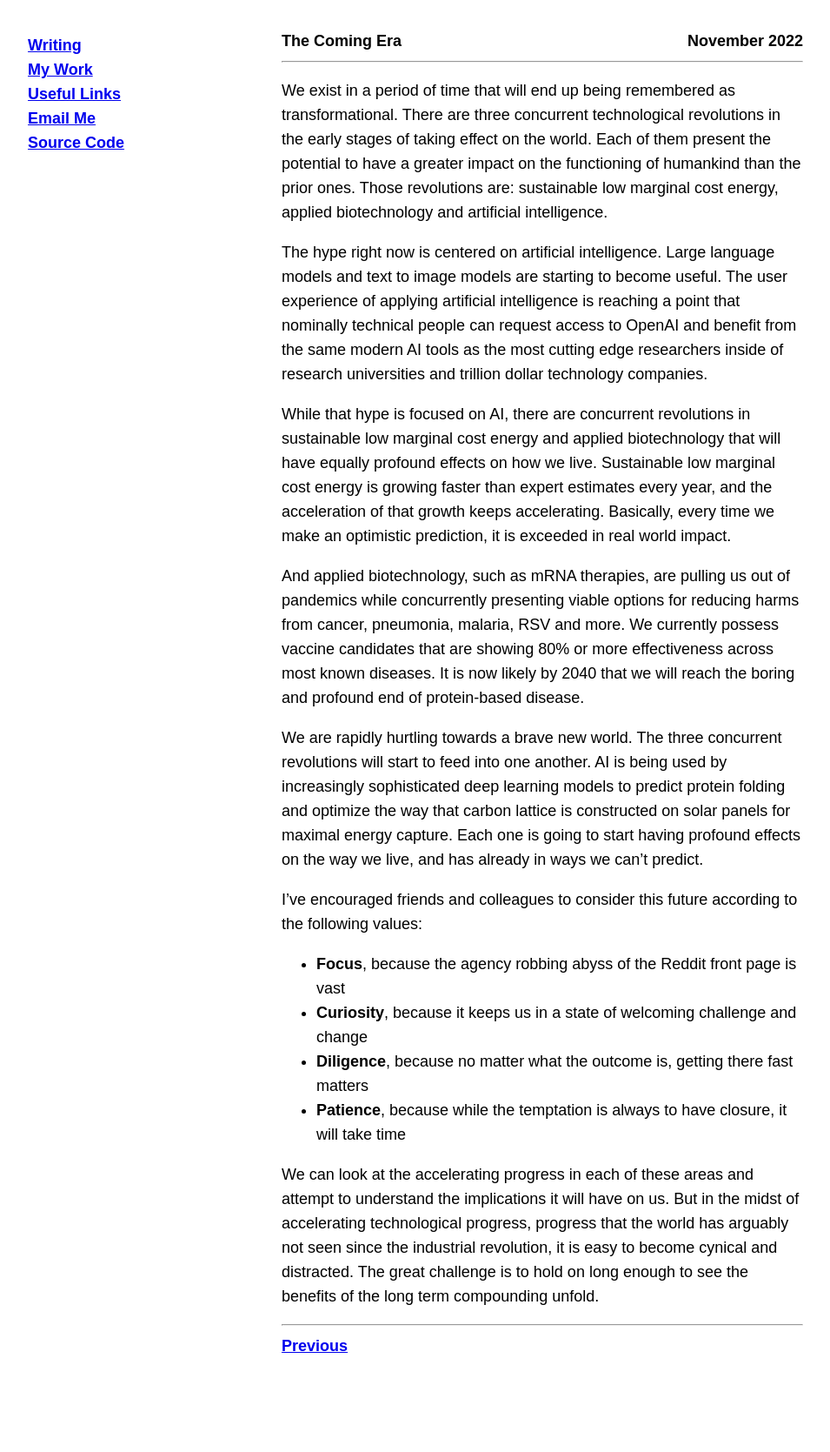
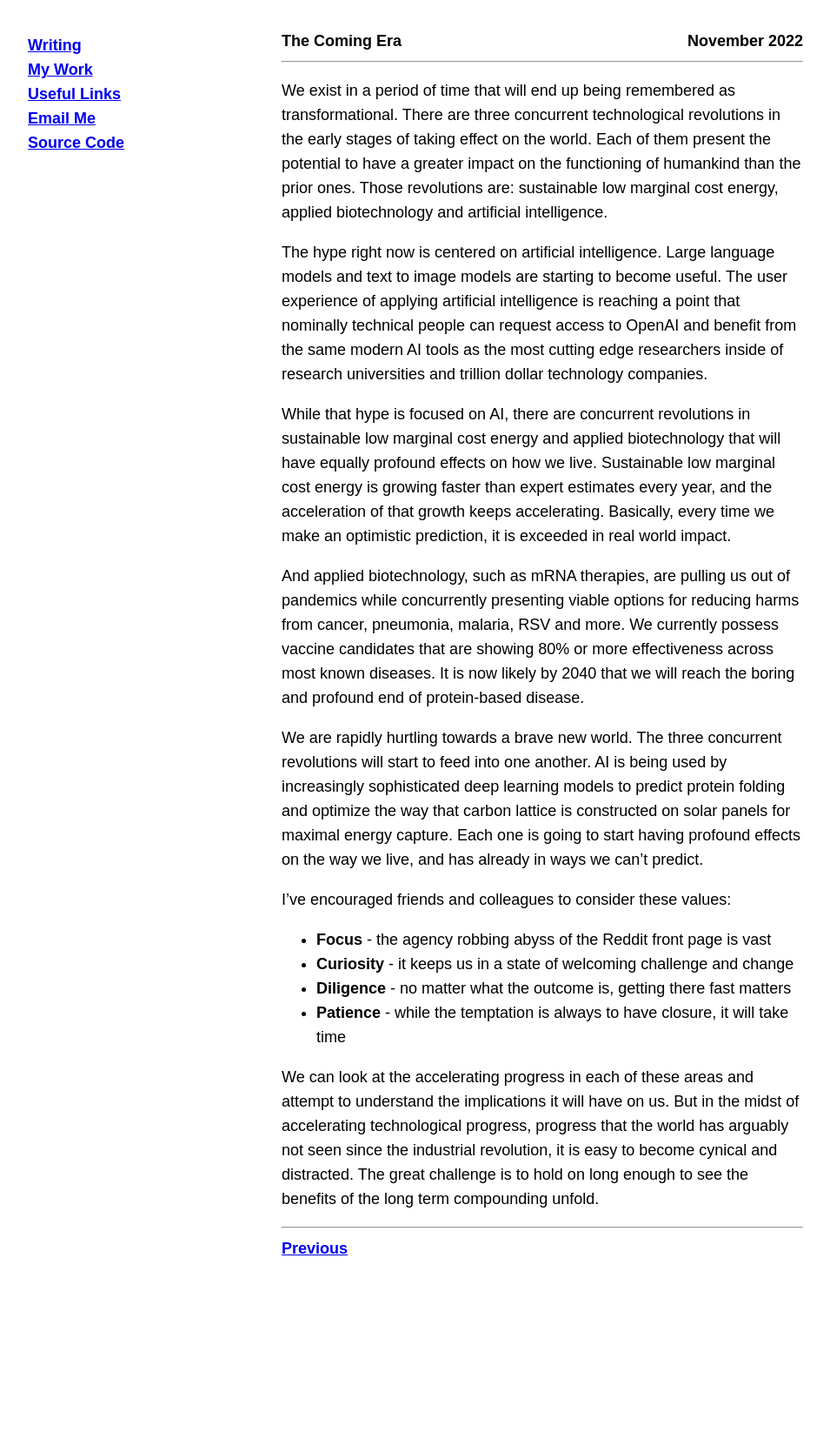
Before and after one commit to rogerkirkness/writing, a Jekyll site: the page built from _posts/2022-11-09-the-coming-era.md, in a window 1280 px wide. Shown: the whole page at 87% size, without its empty margins (16-971 px from the left). Built offline with Jekyll 4.4.1, drawn with Linux system fonts in a browser that asks for light colours; after the commit the page ends 1557 px from its top, so only the background shows below that.

Commit message:
Update 2022-11-09-the-coming-era.md

```diff
--- a/_posts/2022-11-09-the-coming-era.md
+++ b/_posts/2022-11-09-the-coming-era.md
@@ -13,10 +13,10 @@ And applied biotechnology, such as mRNA therapies, are pulling us out of pandemi
 
 We are rapidly hurtling towards a brave new world. The three concurrent revolutions will start to feed into one another. AI is being used by increasingly sophisticated deep learning models to predict protein folding and optimize the way that carbon lattice is constructed on solar panels for maximal energy capture. Each one is going to start having profound effects on the way we live, and has already in ways we can’t predict.
 
-I’ve encouraged friends and colleagues to consider this future according to the following values:
-* **Focus**, because the agency robbing abyss of the Reddit front page is vast
-* **Curiosity**, because it keeps us in a state of welcoming challenge and change
-* **Diligence**, because no matter what the outcome is, getting there fast matters
-* **Patience**, because while the temptation is always to have closure, it will take time
+I’ve encouraged friends and colleagues to consider these values:
+* **Focus** - the agency robbing abyss of the Reddit front page is vast
+* **Curiosity** - it keeps us in a state of welcoming challenge and change
+* **Diligence** - no matter what the outcome is, getting there fast matters
+* **Patience** - while the temptation is always to have closure, it will take time
 
 We can look at the accelerating progress in each of these areas and attempt to understand the implications it will have on us. But in the midst of accelerating technological progress, progress that the world has arguably not seen since the industrial revolution, it is easy to become cynical and distracted. The great challenge is to hold on long enough to see the benefits of the long term compounding unfold.
```
